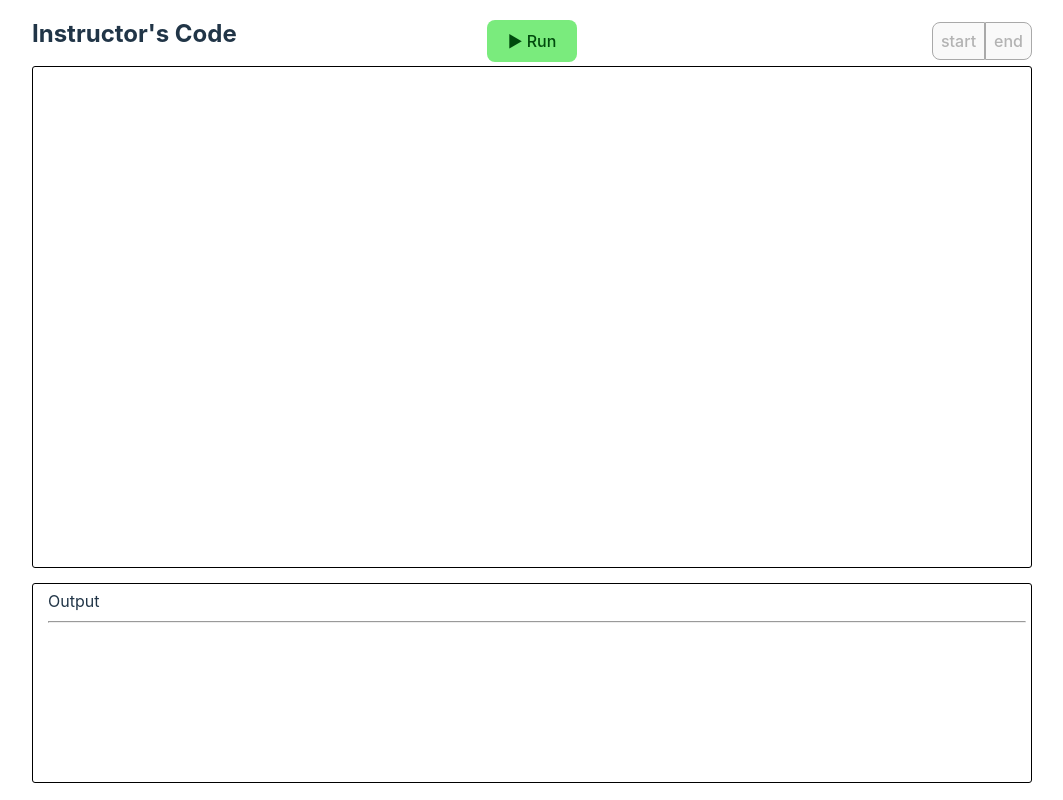
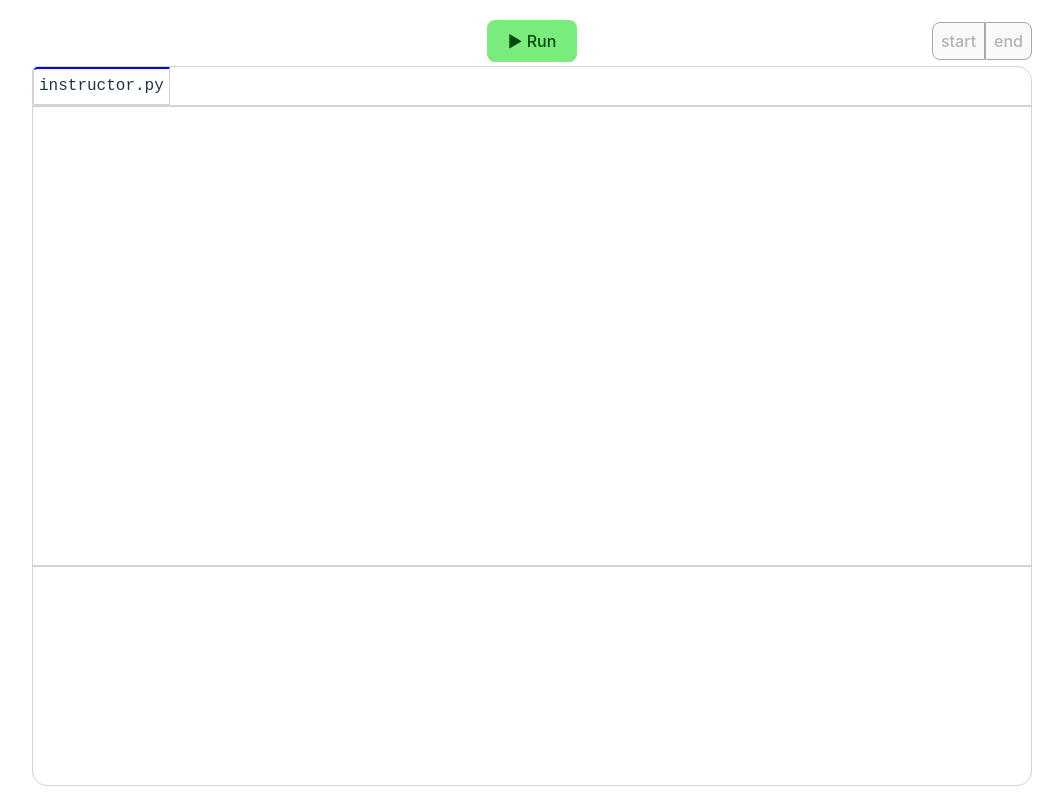
Before and after one commit to echo-lab/live-coding-lecture, a website built with Vite: page pages/instructor.html in a window 1280 px wide. Shown: the whole page, without its empty margins (108-1171 px from the left). Built offline with nearby package versions, Linux system fonts and the light colour scheme; no server answers.

Commit message:
make UIs uniform

```diff
--- a/pages/instructor.html
+++ b/pages/instructor.html
@@ -2,16 +2,15 @@
 <html lang="en">
   <head>
     <meta charset="UTF-8" />
-    <link rel="icon" type="image/png" sizes="32x32" href="/favicon-32x32.png">
+    <link rel="icon" type="image/png" sizes="32x32" href="/favicon-32x32.png" />
     <meta name="viewport" content="width=device-width, initial-scale=1.0" />
     <title>Live Coding Lecture</title>
   </head>
   <body class="code-typing-interface">
     <div id="app">
-      <!-- <h2>Instructor Interface</h2> -->
       <div class="topbar">
         <div class="topbar-left">
-          <h2>Instructor's Code</h2>
+          <!-- <h2>Instructor's Code</h2> -->
         </div>
         <button id="run-button" class="run-button-grid">▶ ️Run</button>
         <div class="topbar-right">
@@ -23,15 +22,17 @@
         </div>
       </div>
       <div class="parent-container">
+        <div id="code-tabs">
+          <div id="code-tabs-inner">
+            <div class="code-tab selected" id="instructor-code-tab">
+              <div class="code-tab-text">instructor.py</div>
+            </div>
+          </div>
+        </div>
         <div id="code-container" class="code-container"></div>
-      </div>
-      <div id="output-container">
-        <span style="margin-bottom:0px">Output</span>
-        <hr>
-        <div id="all-code-outputs"></div>
-        <!-- <div id="code-output-text"> -->
-          <!-- <div class="stdout-line"><pre> > One line of std out</pre></div> -->
-        <!-- </div> -->
+        <div id="output-container">
+          <div id="all-code-outputs"></div>
+        </div>
       </div>
     </div>
     <script type="module" src="/src/client/instructor.js"></script>
--- a/src/client/style.css
+++ b/src/client/style.css
@@ -90,37 +90,85 @@ h2 {
   max-width: 1000px;
 }
 
-.code-typing-interface .parent-container {
+.parent-container {
+  display: grid;
+  grid-template-columns: 100%;
+  grid-template-rows: [toolbar-start] 40px [code-start] auto [output-start] 220px [output-end];
+  grid-template-areas:
+    "code-tabs"
+    "code-display"
+    "code-output";
+
+  font-size: large;
+
   min-height: 500px;
-  height: 60vh;
-  /* height: 800px; */
-  border: solid 1px black;
-  border-radius: 3px;
+  height: 90vh;
 }
 
-.code-typing-interface .code-container {
-  overflow: auto;
+#code-tabs {
+  font-family: "Courier New", monospace;
+  font-size: 1rem;
+  display: grid;
+  grid-area: code-tabs;
+  width: 100%;
   height: 100%;
-  font-size: large;
-}
-
-.code-typing-interface #output-container {
-  min-height: 200px;
-  height: 25vh;
-  /* overflow-y: auto; */
-  width: 100%;
-  /* background-color: grey; */
-  margin-top: 15px;
-  border: solid 1px black;
-  border-radius: 3px;
-  padding: 5px;
-  padding-left: 15px;
+  border: solid 1px lightgrey;
+  border-radius: 5px 15px 0px 0px;
   box-sizing: border-box;
 }
 
+#code-tabs-inner {
+  width: 100%;
+  height: 100%;
+  display: flex;
+  align-content: flex-start;
+}
+
+.code-tab {
+  padding: 5px;
+  border-color: lightgrey;
+  border-width: 1px;
+  border-style: solid;
+  height: 100%;
+  box-sizing: border-box;
+  justify-content: center;
+  background-color: rgb(244, 244, 244);
+  cursor: pointer;
+}
+
+#code-tabs .code-tab:first-of-type {
+  border-radius: 5px 0px 0px 0px;
+}
+
+.code-tab.selected {
+  background-color: white;
+  border-top-color: blue;
+  border-top-width: 2px;
+}
+
+.code-container {
+  display: grid;
+  grid-area: code-display;
+  overflow-y: auto;
+  border: solid 1px lightgrey;
+  position: relative;
+}
+
+#output-container {
+  display: grid;
+  grid-area: code-output;
+  overflow-y: auto;
+  border: solid 1px lightgrey;
+  border-radius: 0px 0px 15px 15px;
+}
+
 @keyframes flash-in {
-  from {background-color:rgb(232, 232, 232);}
-  to {background-color:white;}
+  from {
+    background-color: rgb(232, 232, 232);
+  }
+  to {
+    background-color: white;
+  }
 }
 
 .one-code-run-output {
@@ -130,25 +178,14 @@ h2 {
 }
 
 .stderr-line {
-  color:darkred;
+  color: darkred;
 }
 
-
-/* .code-typing-interface #all-code-outputs { */
 #all-code-outputs {
   overflow-y: auto;
   scroll-behavior: smooth;
-}
-
-#student-notes-interface #all-code-outputs {
   padding: 1rem;
 }
-
-.code-typing-interface #all-code-outputs {
-  height: 150px; /* TODO: make this like the student notes interface... */
-}
-
-/* .stdout-line pre { */
 
 pre {
   font-family: "Courier New", monospace;
@@ -180,16 +217,12 @@ pre {
 
 .code-container .cm-scroller {
   overflow: auto;
-  /* min-height: 450px; */
-  /* max-height: 600px; */
 }
 .cm-wrap {
   border: 1px solid silver;
 }
 
 .cm-highlight {
-  /* background-color: rgba(71, 71, 255, 0.672); */
-  /* background-color: rgb(166 254 118 / 54%) */
   background-color: rgb(242 117 204 / 50%);
 }
 
@@ -198,10 +231,18 @@ pre {
 }
 
 @keyframes blink-cursor {
-  0%  {border: solid 1px #da00ff;}
-  49%  {border: solid 1px #da00ff;}
-  50%  {border: none;}
-  99%  {border: none;}
+  0% {
+    border: solid 1px #da00ff;
+  }
+  49% {
+    border: solid 1px #da00ff;
+  }
+  50% {
+    border: none;
+  }
+  99% {
+    border: none;
+  }
 }
 
 .cm-instructor-cursor {
```
Also changed, not shown: pages/student-notes.html (+0 -1 lines), pages/student-typealong.html (+9 -8 lines), src/client/style-notes.css (+3 -64 lines).
